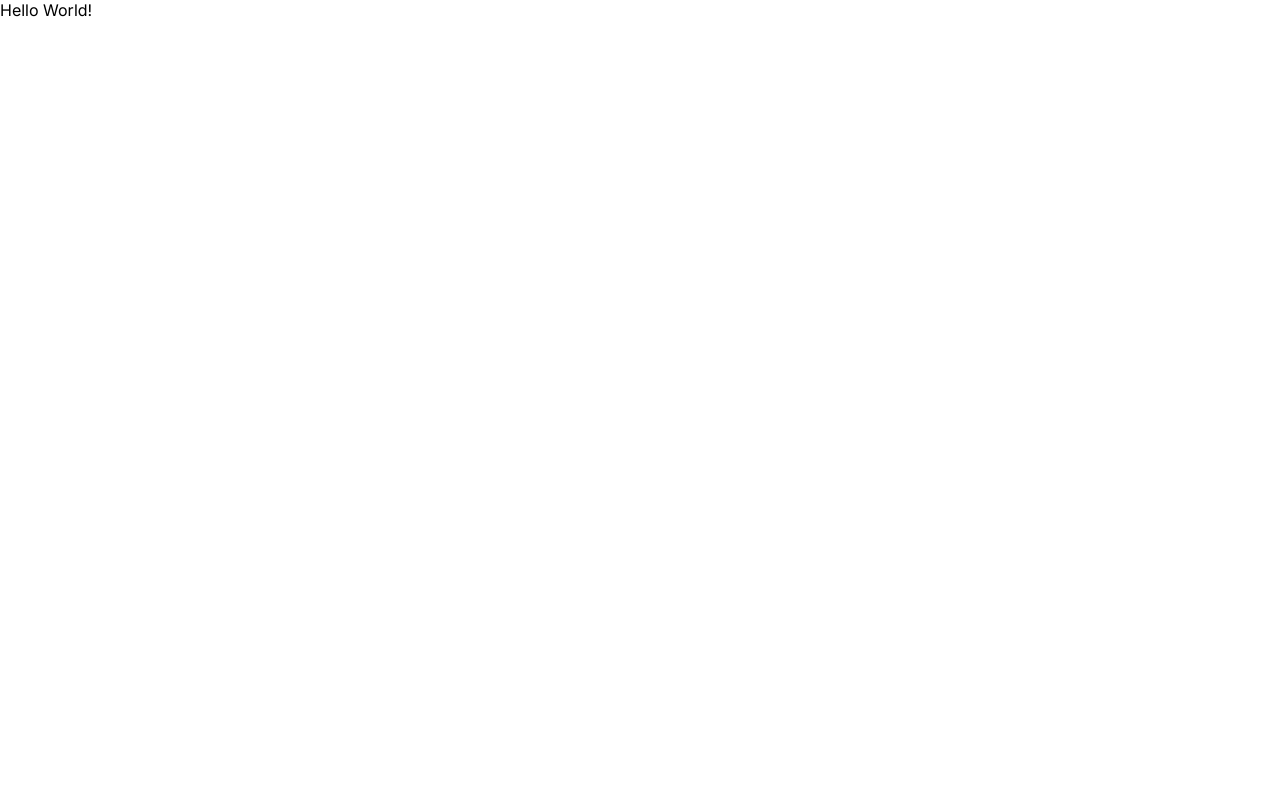
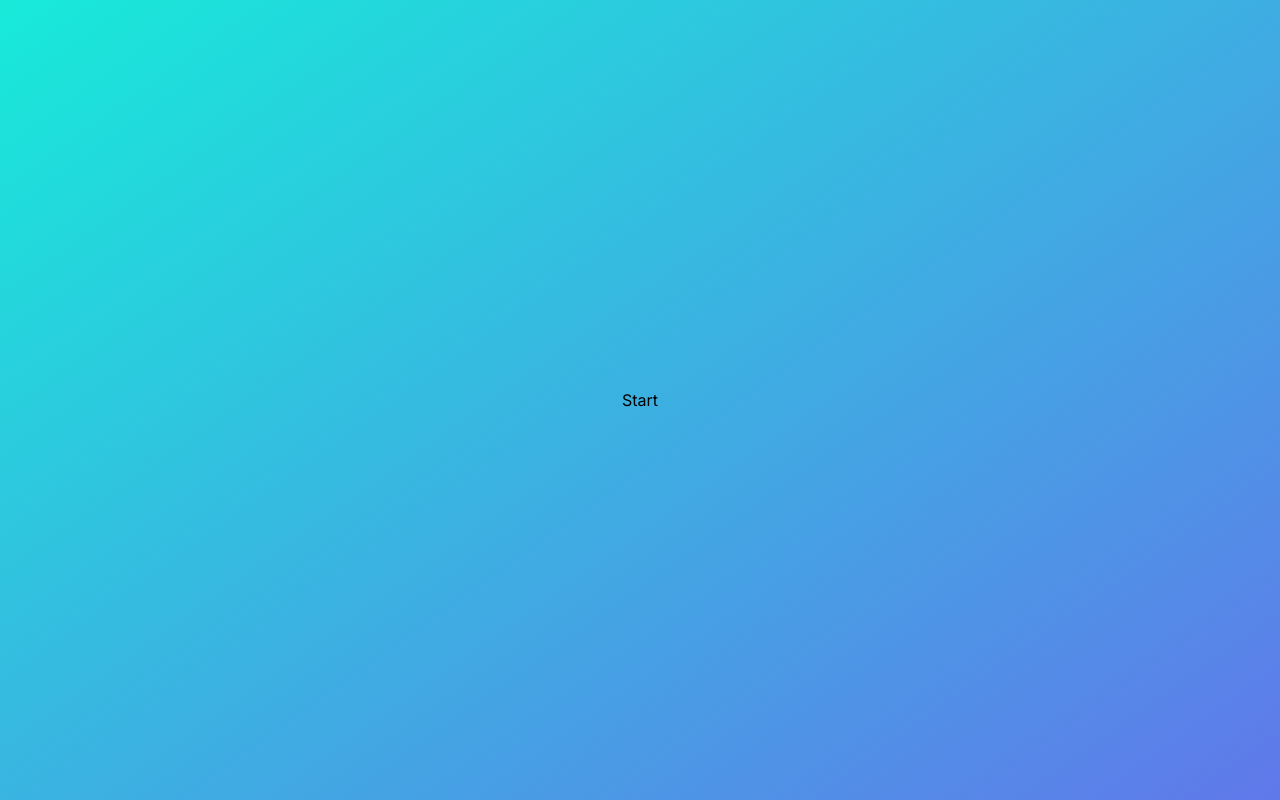
Before and after one commit to LuigiEspinosa/connect-four-react, a React (Vite) app: page / in a window 1280 px wide. Built offline with nearby package versions, Linux system fonts and the light colour scheme.

Commit message:
feat(app): Rewrite App Shell with phase-based rendering (#6)

```diff
--- /dev/null
+++ b/src/App.module.css
@@ -0,0 +1,8 @@
+.app {
+  width: 100vw;
+  height: 100vh;
+  overflow: hidden;
+  background: var(--gradient);
+  display: grid;
+  place-items: center;
+}
--- a/src/App.tsx
+++ b/src/App.tsx
@@ -1,5 +1,29 @@
-function App() {
-  return <>Hello World!</>;
+import styles from "./App.module.css";
+import { useGameStore } from "./store/game.store";
+
+export default function App() {
+  const phase = useGameStore((s) => s.phase);
+  const goToSetup = useGameStore((s) => s.goToSetup);
+  const startGame = useGameStore((s) => s.startGame);
+  const rematch = useGameStore((s) => s.rematch);
+  const newGame = useGameStore((s) => s.newGame);
+
+  return (
+    <div className={styles.app}>
+      {phase === "MENU" && <button onClick={goToSetup}>Start</button>}
+      {phase === "SETUP" && (
+        <div>
+          <button onClick={() => startGame("local")}>PvP</button>
+          <button onClick={() => startGame("ai")}>vs AI</button>
+        </div>
+      )}
+      {phase === "PLAYING" && <p style={{ color: "white" }}>TODO: GameBoard</p>}
+      {(phase === "GAME_OVER" || phase === "DRAW") && (
+        <div>
+          <button onClick={rematch}>Rematch</button>
+          <button onClick={newGame}>New Game</button>
+        </div>
+      )}
+    </div>
+  );
 }
-
-export default App;
```
